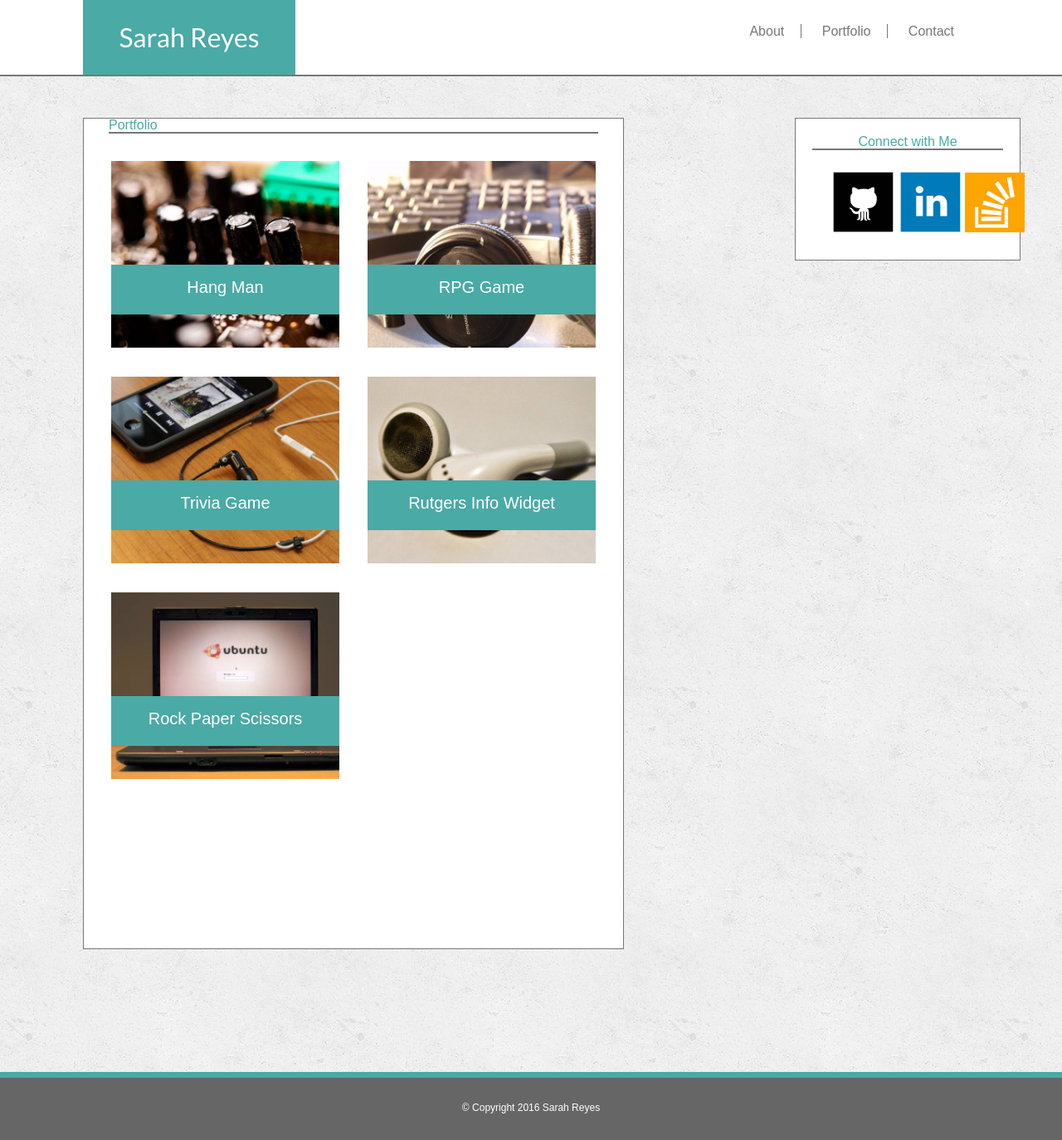
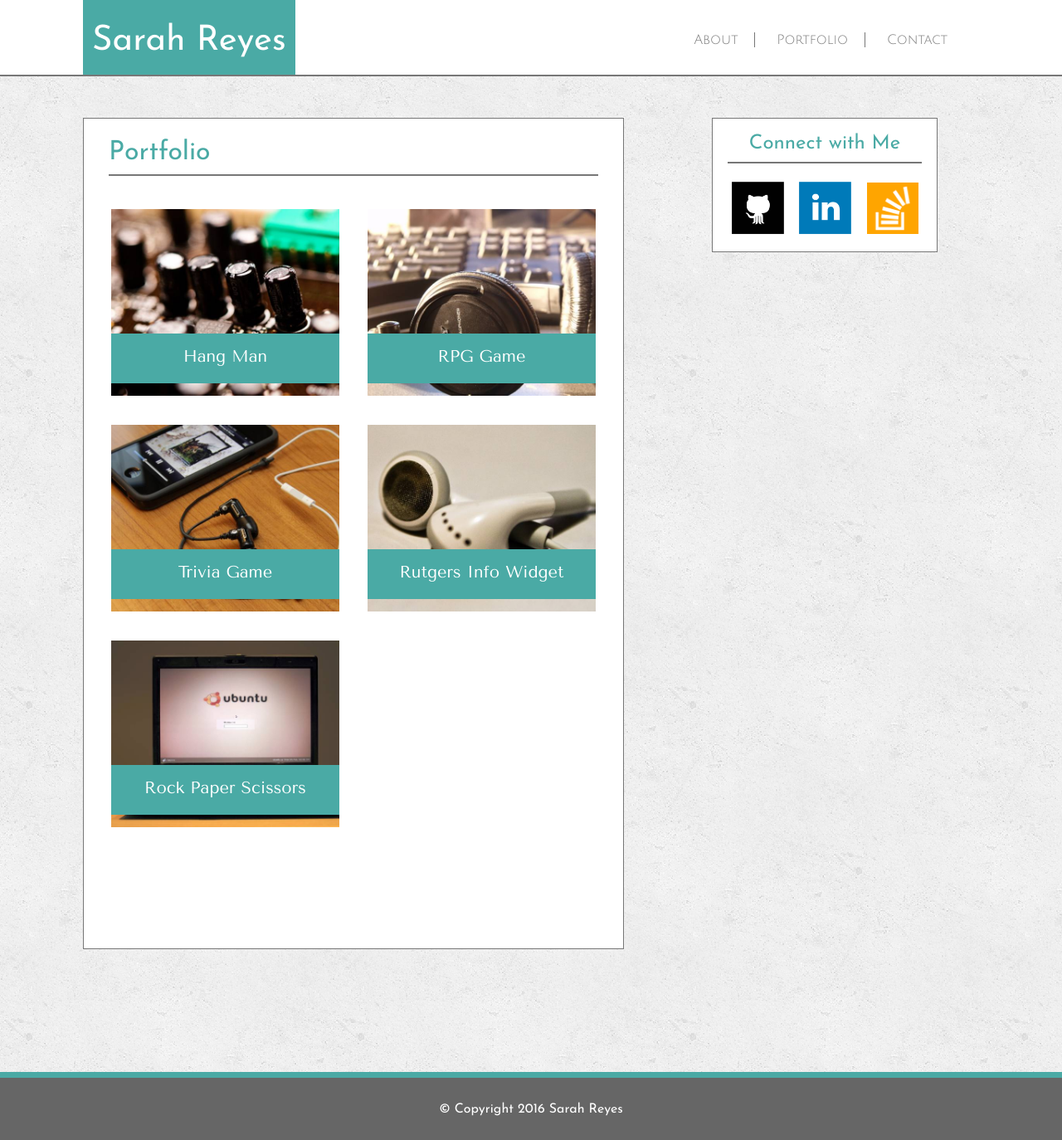
Before and after one commit to SarahReyes/Basic-Portfolio, a PHP site: page /portfolio.html in a window 1280 px wide. Shown: the whole page at 83% size. Run offline with PHP 8.4, Linux system fonts and the light colour scheme.

Commit message:
New Fonts

```diff
--- a/assets/css/style.css
+++ b/assets/css/style.css
@@ -4,9 +4,9 @@
   width: 20%;
   height: 80px;
   background: #4aaaa5;
-  font-family: 'Lato', sans-serif;
-  font-size: 32px;
-  line-height: 70px;
+  font-family: 'Josefin Sans', sans-serif;
+  font-size: 42px;
+  line-height: 80px;
   color: white;
   text-align: center;
   padding-top: 10px;
@@ -18,17 +18,17 @@
   display: inline-block;
   float: right;
   text-align: justify-all;
-  margin-right: 110px;
-  margin-top: 30px;
+  margin-right: 118px;
+  margin-top: 40px;
+  font-family: 'Julius Sans One', sans-serif;
+  font-size: 16px;
 }
 #headerlinks li {
   display: inline;
-  font: 'Helvetica';
   padding: 0px 20px 0px 20px;
 }
 #headerlinks ul {
   padding: 0;
-  font-family: 'Arial', 'Helvetica Neue', Helvetica, sans-serif;
 }
 #about {
   border-right: 1px solid #777777;
@@ -50,7 +50,7 @@
 #aboutmesection {
   background: white;
   width: 650px;
-  height: 400px;
+  height: 360px;
   border: 1px solid #777777;
   margin-left: 100px;
   margin-top: 50px;
@@ -59,11 +59,12 @@
 #aboutme {
   color: #4aaaa5;
   border-bottom: 2px solid #777777;
-  font-size: 24px;
+  font-size: 32px;
   width: 590px;
-  padding: 0px;
+  padding-bottom: 10px;
+  margin-top: 25px;
   margin-left: 30px;
-  font-family: 'Arial', 'Helvetica Neue', Helvetica, sans-serif;
+  font-family: 'Josefin Sans', sans-serif;
 }
 #photoparagraph {
   padding: 0px;
@@ -72,52 +73,54 @@
 #profilepic {
   width: 150px;
   height: 150px;
-  margin-right: 10px;
+  margin-right: 20px;
   float: left;
+  box-shadow: 4px 4px 20px #888888;
 }
 p {
   color: #777777;
-  font-family: 'Arial', 'Helvetica Neue', Helvetica, sans-serif;
+  font-family: 'Tenor Sans', sans-serif;
   line-height: 2;
+  font-size: 16px;
 }
 
 
 #connect {
   border: 1px solid #777777;
-  height: 170px;
+  height: 160px;
   width: 270px;
   float: right;
   background: white;
   margin-top: 50px;
-  margin-right: 50px;
+  margin-right: 150px;
 }
 #connectwithme {
   color: #4aaaa5;
   border-bottom: 2px solid #777777;
   text-align: center;
-  margin: 20px;
-
-  font-family: 'Arial', 'Helvetica Neue', Helvetica, sans-serif;
+  font-size: 24px;
+  margin: 18px;
+  padding-bottom: 10px;
+  font-family: 'Josefin Sans', sans-serif;
 }
 #github {
   width: 30%;
   float: left;
-  margin-left: 42px;
-  margin-top: 2px;
+  margin-left: 20px;
+  margin-top: 0px;
   padding:0;
 }
 #linkedin {
   width: 30%;
   float: left;
-  margin: 0;
-  margin-top: 2px;
+  margin-top: 0px;
   padding:0;
 }
 #stack {
   width: 20%;
   float: left;
-  margin: 0;
-  margin-top: 7px;
+  margin-left: 4px;
+  margin-top: 5px;
   padding:0;
 }
 
@@ -129,14 +132,13 @@ p {
   margin: 0;
   padding: 0;
   color: white;
-  font-size: 12px;
+  font-size: 16px;
   text-align: center;
-  font-family: 'Arial', 'Helvetica Neue', Helvetica, sans-serif;
+  font-family: 'Josefin Sans', sans-serif;
 }
 #copyright h3 {
   padding-top: 30px;
   margin: 0;
-  font-family: 'Arial', 'Helvetica Neue', Helvetica, sans-serif;
 }
 
 
@@ -158,14 +160,17 @@ p {
   margin-left: 100px;
   margin-top: 50px;
   float: left;
-  font-family: 'Arial', 'Helvetica Neue', Helvetica, sans-serif;
+  font-family: 'Josefin Sans', sans-serif;
 }
 #contact {
   color: #4aaaa5;
   border-bottom: 2px solid #777777;
+  font-size: 32px;
   width: 590px;
-  padding: 0px;
+  padding-bottom: 10px;
+  margin-top: 25px;
   margin-left: 30px;
+  margin-bottom: 30px;
 }
 #forms {
 margin: 30px;
@@ -205,7 +210,9 @@ textarea{
   background: #4aaaa5;
   width: 20%;
   border: none;
-  font-size: 18px;
+  font-size: 20px;
+  font-style: bold;
+  font-family: 'Julius Sans One', sans-serif;
 }
 
 
@@ -226,14 +233,17 @@ textarea{
   margin-left: 100px;
   margin-top: 50px;
   float: left;
-  font-family: 'Arial', 'Helvetica Neue', Helvetica, sans-serif;
+  font-family: 'Josefin Sans', sans-serif;
 }
 #portfolioheading {
   color: #4aaaa5;
   border-bottom: 2px solid #777777;
-  padding: 0px;
+  font-size: 32px;
   width: 590px;
+  padding-bottom: 10px;
+  margin-top: 25px;
   margin-left: 30px;
+  margin-bottom: 30px;
 }
 .pics {
   height: 225px;
@@ -242,7 +252,7 @@ textarea{
 }
 .maincontentpic1 {
   margin-left: 33px;
-  margin-top: 33px;
+  margin-top: 10px;
   background: url("../images/genericpic1.jpg");
   background-size: cover;
   background-repeat: no-repeat;
@@ -254,7 +264,7 @@ textarea{
   background-repeat: no-repeat;
   float: right;
   margin-right: 33px;
-  margin-top: 33px;
+  margin-top: 10px;
 }
 .maincontentpic3 {
   margin-left: 33px;
@@ -287,8 +297,9 @@ textarea{
   background-color: #4aaaa5;
   color: white;
   position: relative;
-  top: 125px;
+  top: 150px;
   text-align: center;
   font-size: 20px;
   line-height: 55px;
+  font-family: 'Tenor Sans', sans-serif;
 }
--- a/portfolio.html
+++ b/portfolio.html
@@ -8,7 +8,7 @@
 
   <link rel="stylesheet" type="text/css" href="assets/css/style.css">
 
-  <link href="https://fonts.googleapis.com/css?family=Lato|Poiret+One" rel="stylesheet">
+  <link href="https://fonts.googleapis.com/css?family=Josefin+Sans|Julius+Sans+One|Rajdhani|Tenor+Sans" rel="stylesheet">
 
 </head>
 
@@ -76,14 +76,14 @@
         <h2>Connect with Me</h2>
       </div>
 
-      <div id="github">
-        <img src="assets/images/github-logo.png" alt="github logo" height="80" width="80">
+    <div id="github">
+        <img src="assets/images/github-logo.png" alt="github logo" height="70" width="70">
       </div>
       <div id="linkedin">
-        <img src="assets/images/linkedin-logo.png" alt="linkedin logo" height="80" width="80">
+        <img src="assets/images/linkedin-logo.png" alt="linkedin logo" height="70" width="70">
       </div>
       <div id="stack">
-        <img src="assets/images/stackoverflow-logo.png" alt="stackoverflow logo" height="72" width="72">
+        <img src="assets/images/stackoverflow-logo.png" alt="stackoverflow logo" height="62" width="62">
       </div>
     </div>
 
```
Also changed, not shown: contact.html (+6 -4 lines), index.html (+5 -3 lines).
